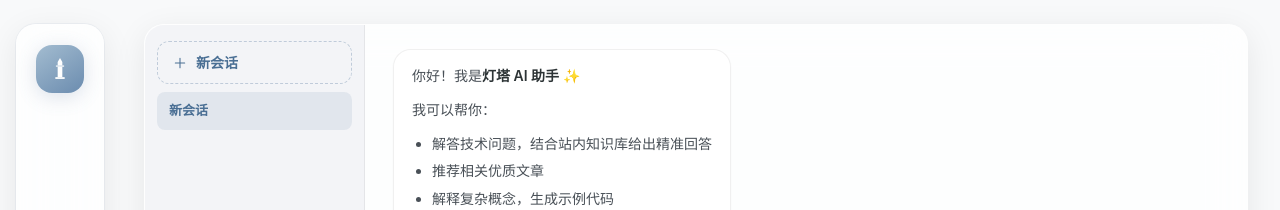
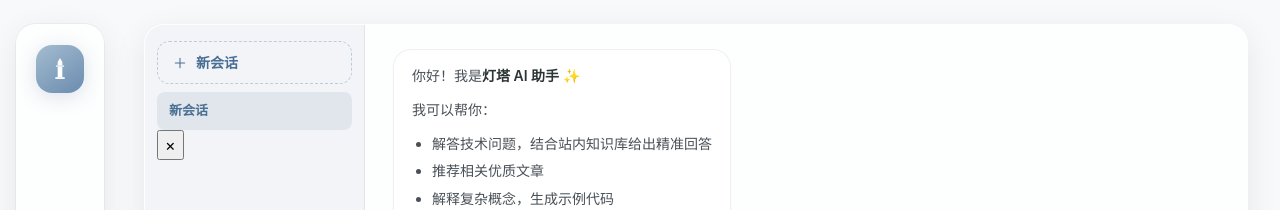
Before and after one commit to poboll/dengtai, a React (Vite) app in the folder dengtai-frontend/: page /ai in a window 1280 px wide. Shown: the top 210 px of the page. Built offline with nearby package versions, Linux system fonts and the light colour scheme.

Commit message:
feat(ai): 实现会话 localStorage 持久化
- 新增 useEffect 监听 sessions 和 activeSessionId 变化
- 自动保存到 localStorage (SESSIONS_KEY, ACTIVE_SESSION_KEY)
- 页面刷新后恢复会话状态

```diff
--- a/dengtai-frontend/src/pages/AiAssistantPage.tsx
+++ b/dengtai-frontend/src/pages/AiAssistantPage.tsx
@@ -45,9 +45,24 @@ function newSession(): Session {
   };
 }
 
+const STORAGE_KEY = 'dengtai-ai-sessions';
+const ACTIVE_KEY = 'dengtai-ai-active-session';
 const AiAssistantPage = () => {
-  const [sessions, setSessions] = useState<Session[]>(() => [newSession()]);
-  const [activeId, setActiveId] = useState<string>(() => sessions[0].id);
+  const [sessions, setSessions] = useState<Session[]>(() => {
+    try {
+      const saved = localStorage.getItem(STORAGE_KEY);
+      if (saved) {
+        const parsed = JSON.parse(saved);
+        if (Array.isArray(parsed) && parsed.length > 0) return parsed;
+      }
+    } catch { /* corrupted data — reset */ }
+    return [newSession()];
+  });
+  const [activeId, setActiveId] = useState<string>(() => {
+    const saved = localStorage.getItem(ACTIVE_KEY);
+    if (saved && sessions.some(s => s.id === saved)) return saved;
+    return sessions[0]?.id ?? '';
+  });
   const [input, setInput] = useState("");
   const [streaming, setStreaming] = useState(false);
   const messagesEndRef = useRef<HTMLDivElement>(null);
@@ -69,6 +84,21 @@ const AiAssistantPage = () => {
     scrollToBottom();
   }, [activeSession.messages, scrollToBottom]);
 
+  // localStorage 持久化
+  useEffect(() => {
+    const toSave = sessions.map(s => ({
+      ...s,
+      messages: s.messages.filter(m => m.id !== 'welcome').length === 0
+        ? s.messages
+        : s.messages.map(m => ({ ...m, streaming: undefined })),
+    }));
+    try { localStorage.setItem(STORAGE_KEY, JSON.stringify(toSave)); } catch { /* quota exceeded */ }
+  }, [sessions]);
+
+  useEffect(() => {
+    localStorage.setItem(ACTIVE_KEY, activeId);
+  }, [activeId]);
+
   const updateSession = useCallback((id: string, updater: (s: Session) => Session) => {
     setSessions((prev) => prev.map((s) => (s.id === id ? updater(s) : s)));
   }, []);
@@ -79,6 +109,19 @@ const AiAssistantPage = () => {
     setActiveId(s.id);
     setInput("");
   }, []);
+  const handleDeleteSession = useCallback((e: React.MouseEvent, sessionId: string) => {
+    e.stopPropagation();
+    setSessions(prev => {
+      const filtered = prev.filter(s => s.id !== sessionId);
+      if (filtered.length === 0) {
+        const s = newSession();
+        setActiveId(s.id);
+        return [s];
+      }
+      if (sessionId === activeId) setActiveId(filtered[0].id);
+      return filtered;
+    });
+  }, [activeId]);
 
   const handleSend = useCallback(async () => {
     const q = input.trim();
@@ -181,7 +224,7 @@ const AiAssistantPage = () => {
           </button>
           <ul className={styles.sessionList}>
             {sessions.map((s) => (
-              <li key={s.id}>
+              <li key={s.id} className={styles.sessionRow}>
                 <button
                   type="button"
                   className={`${styles.sessionItem} ${s.id === activeId ? styles.sessionActive : ""}`}
@@ -189,6 +232,15 @@ const AiAssistantPage = () => {
                   title={s.title}
                 >
                   <span className={styles.sessionTitle}>{s.title}</span>
+                </button>
+                <button
+                  type="button"
+                  className={styles.deleteBtn}
+                  onClick={(e) => handleDeleteSession(e, s.id)}
+                  aria-label="删除会话"
+                  title="删除会话"
+                >
+                  ×
                 </button>
               </li>
             ))}
```
